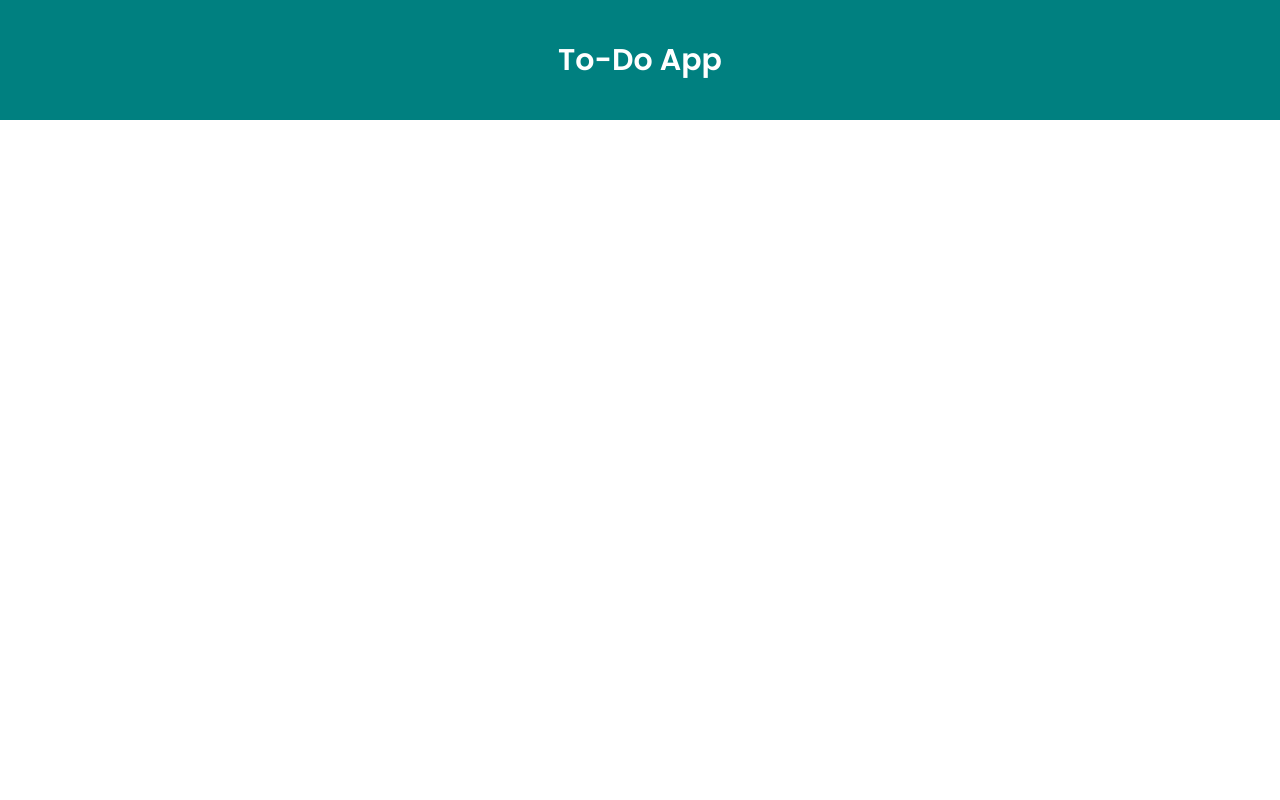
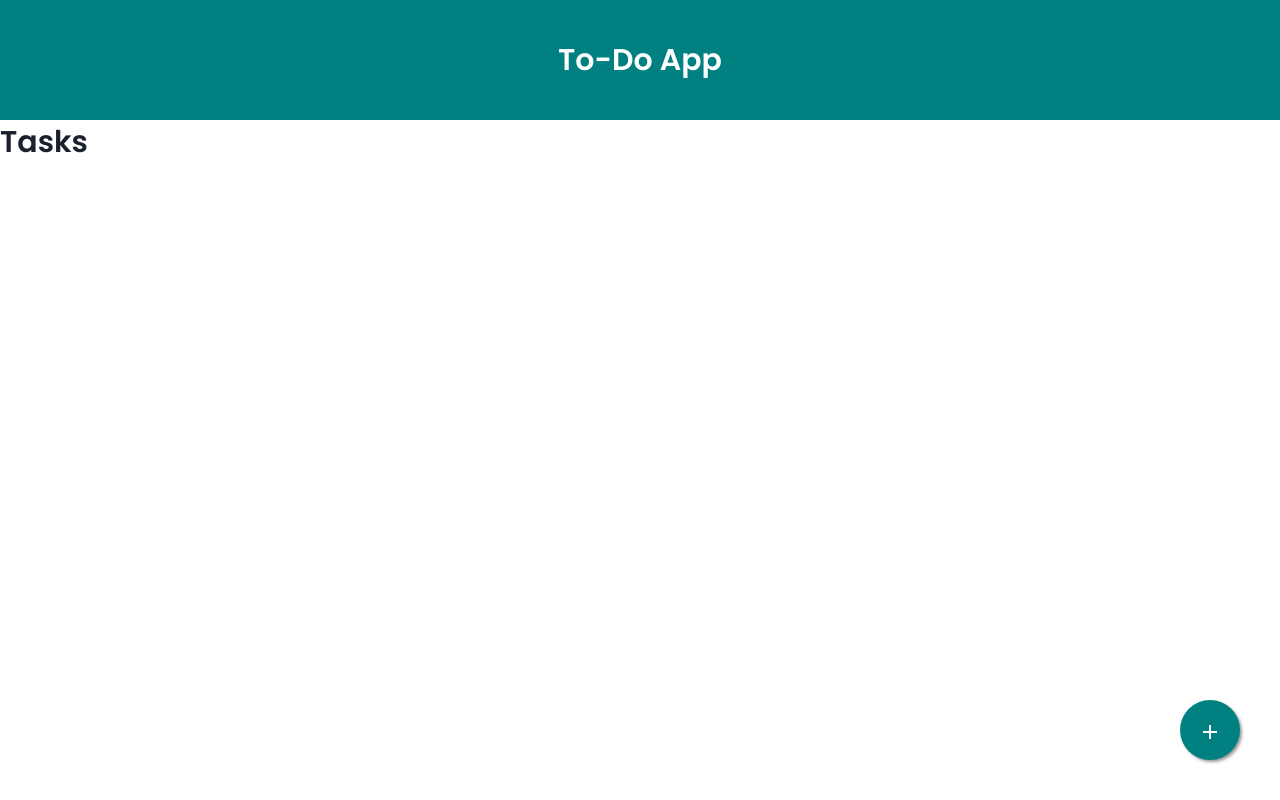
Before and after one commit to luqmanrumaiz/To-Do-App, a React (Create React App) app in the folder to-do-app/: page / in a window 1280 px wide. Built offline with nearby package versions, Linux system fonts and the light colour scheme.

Commit message:
Added Floating Button

```diff
--- a/to-do-app/package.json
+++ b/to-do-app/package.json
@@ -6,10 +6,13 @@
     "@chakra-ui/react": "^1.6.3",
     "@emotion/react": "11",
     "@emotion/styled": "11",
+    "@material-ui/core": "^4.11.4",
+    "@material-ui/icons": "^4.11.2",
     "@testing-library/jest-dom": "^5.11.4",
     "@testing-library/react": "^11.1.0",
     "@testing-library/user-event": "^12.1.10",
     "framer-motion": "4",
+    "material-ui": "^0.20.2",
     "react": "^17.0.2",
     "react-dom": "^17.0.2",
     "react-scripts": "4.0.3",
--- a/to-do-app/src/App.css
+++ b/to-do-app/src/App.css
@@ -0,0 +1,16 @@
+.float{
+    position:fixed;
+    width:60px;
+    height:60px;
+    bottom:40px;
+    right:40px;
+    background-color: teal;
+    color:#FFF;
+    border-radius:50px;
+    text-align:center;
+    box-shadow: 2px 2px 3px #999;
+}
+
+.my-float{
+    margin-top:20px;
+}
--- a/to-do-app/src/App.js
+++ b/to-do-app/src/App.js
@@ -1,7 +1,14 @@
 import './App.css';
 import {Box, Center, ChakraProvider} from "@chakra-ui/react"
+import AddIcon from '@material-ui/icons/Add';
+import {useState} from "react";
 
 function App() {
+
+    const [tasks, setTasks] = useState([]);
+
+
+
     return (
         <ChakraProvider>
             <Box>
@@ -9,6 +16,16 @@ function App() {
                     <h1>To-Do App</h1>
                 </Center>
             </Box>
+
+            {tasks == null ? (
+                <h1>No Tasks</h1>
+            ) : (
+                <h1>Tasks</h1>
+            )}
+
+            <a href="#" className="float">
+                <AddIcon className="my-float"/>
+            </a>
         </ChakraProvider>
     );
 }
```
Also changed, not shown: 1 other file (tests, documents, lock files or other folders). Lines whose indentation alone changed are shown as unchanged.
